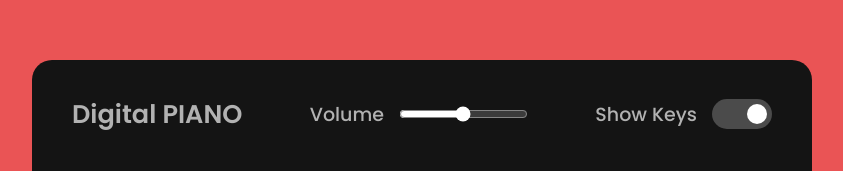
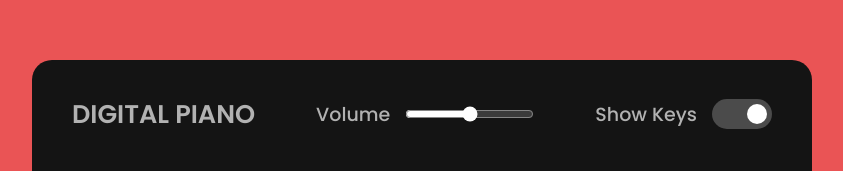
Before and after one commit to Shekhar2609/Digital-Piano, a plain HTML site: page index.html in a window 1280 px wide. Shown: the part 151-322 px from the top of the page, without its empty margins (218-1061 px from the left). Drawn offline with Linux system fonts and the light colour scheme.

Commit message:
Update index.html

```diff
--- a/index.html
+++ b/index.html
@@ -10,7 +10,7 @@
   <body>
     <div class="wrapper">
       <header>
-        <h2>Digital PIANO</h2>
+        <h2>DIGITAL PIANO</h2>
         <div class="column volume-slider">
           <span>Volume</span><input type="range" min="0" max="1" value="0.5" step="any">
         </div>
```
